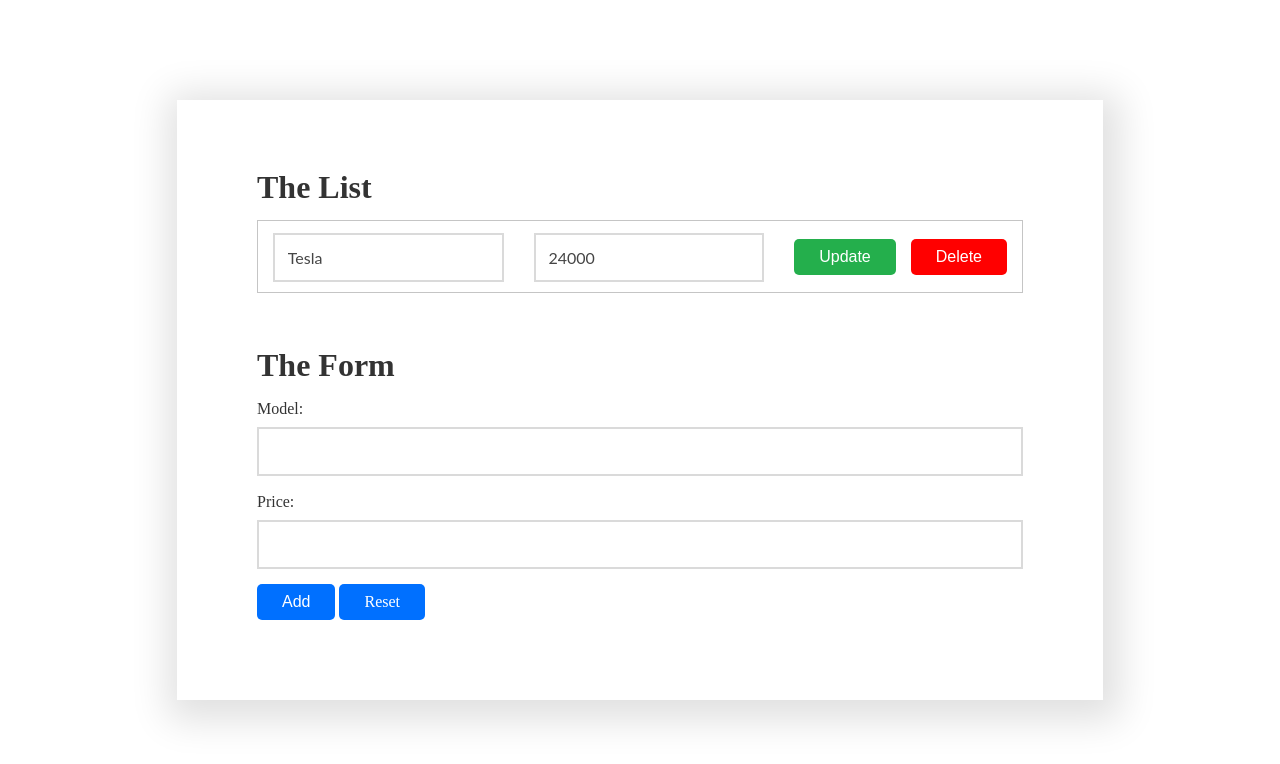
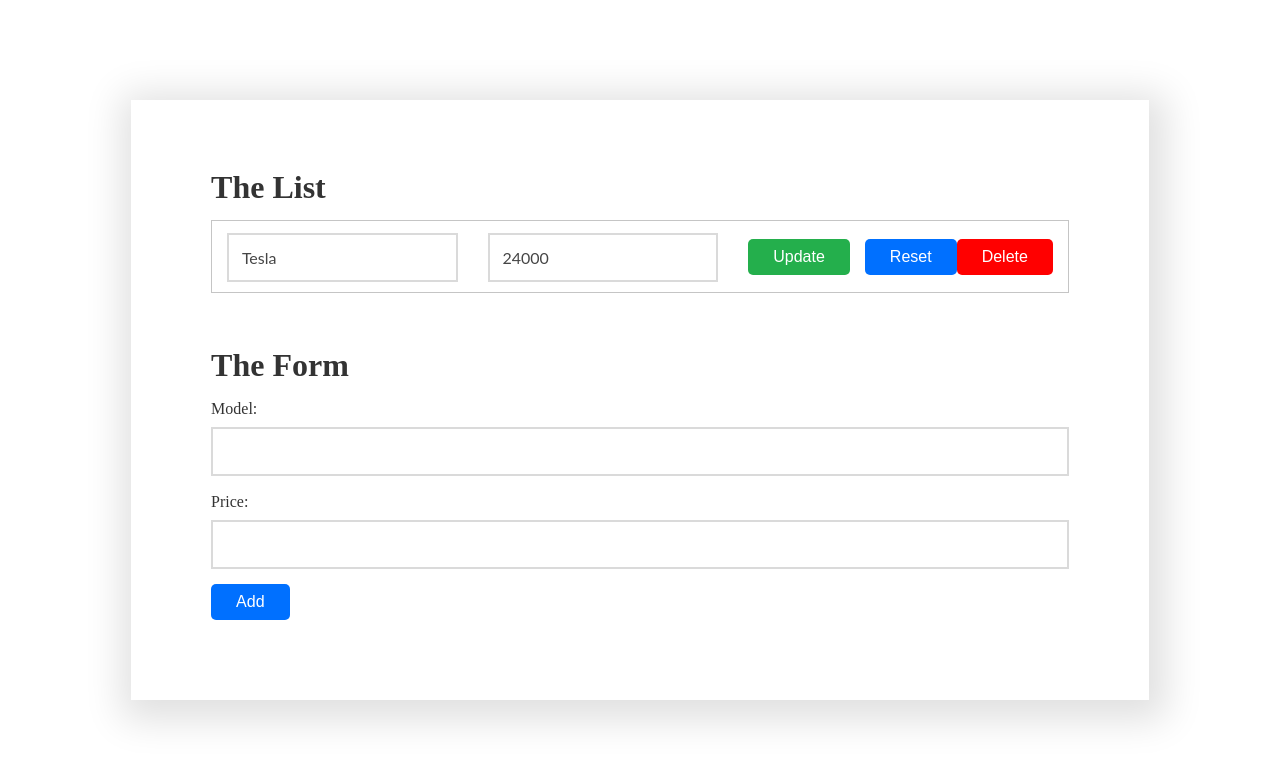
Before and after one commit to yuvaraj-G/ToDo, a plain HTML site: page To-Do/index.html in a window 1280 px wide. Drawn offline with Linux system fonts and the light colour scheme.

Commit message:
Update index.html

```diff
--- a/To-Do/index.html
+++ b/To-Do/index.html
@@ -15,10 +15,10 @@
 				<thead>
 				</thead>
 				<tbody>
-					<tr data-model="Tesla" data-number="24000">
+					<tr data-model="Tesla" data-number="24000" data-model-old="Tesla" data-number-old="24000">
 						<td class="input-edit"><input type='text' name='edit_model' value='Tesla'></td>
 						<td class="input-edit"><input type='number' name='edit_number' value='24000'></td>
-						<td><button class="btn btn-update">Update</button><button class="btn btn-delete">Delete</button></td>
+						<td><button class="btn btn-update">Update</button><button class="btn btn-reset">Reset</button><button class="btn btn-delete">Delete</button></td>
 					</tr>
 				</tbody>
 			</table>
@@ -34,7 +34,6 @@
 					<input type="number" name="number" value="" required="">
 				</div>
 				<button type="submit" class="btn">Add</button>
-				<a type="reset" class="btn btn-reset">Reset</a>
 			</form>
 		</div>
 	</div>
```
